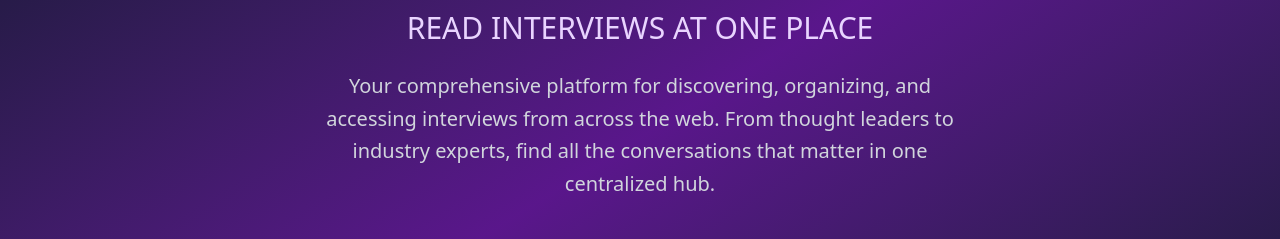
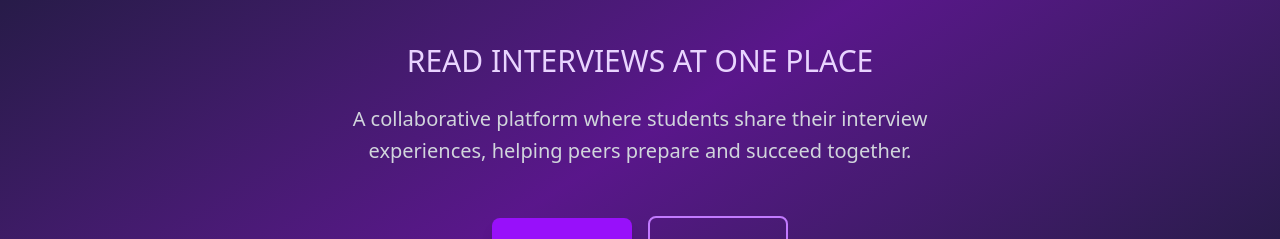
Before and after one commit to AtharvMixraw/Mnemosyne, a Next.js app: page / in a window 1280 px wide. Shown: the part 262-501 px from the top of the page. Built offline with nearby package versions, Linux system fonts and the light colour scheme; no server answers.

Commit message:
changes in landing page

```diff
--- a/src/app/page.tsx
+++ b/src/app/page.tsx
@@ -16,8 +16,7 @@ export default function App() {
 
         {/* Description */}
         <p className="text-lg md:text-xl text-gray-300 mb-12 max-w-2xl mx-auto leading-relaxed">
-          Your comprehensive platform for discovering, organizing, and accessing interviews from across the web.
-          From thought leaders to industry experts, find all the conversations that matter in one centralized hub.
+        A collaborative platform where students share their interview experiences, helping peers prepare and succeed together.
         </p>
 
         {/* Action Buttons */}
```
